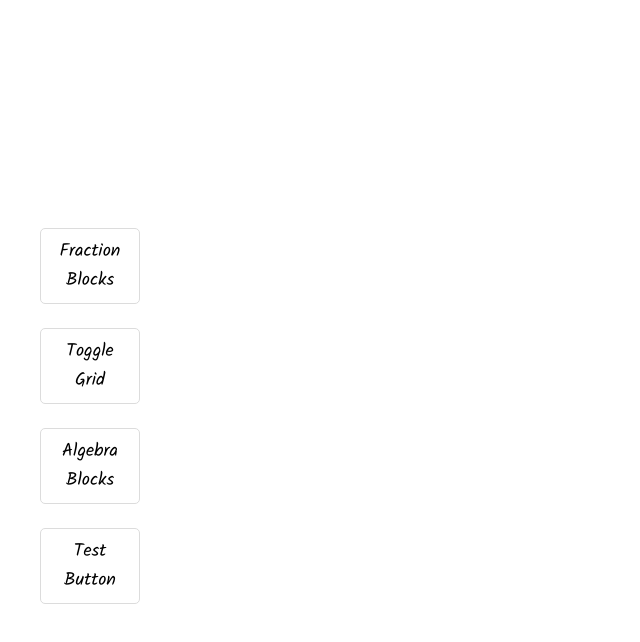
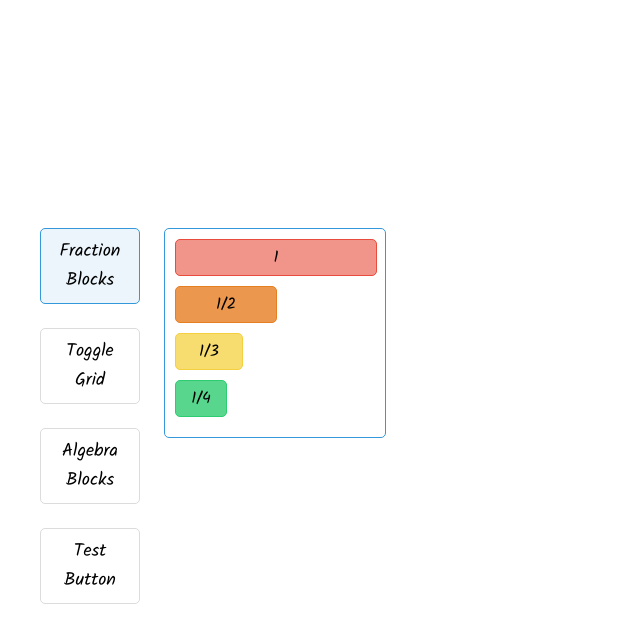
Before and after one commit to jaedoherty/algebra, a React (Create React App) app: page / in a window 1280 px wide. Both pictures are taken after a click on the button "Fraction Blocks". Shown: the top 642 px of the page, without its empty margins (0-640 px from the left). Built offline with nearby package versions, Linux system fonts and the light colour scheme.

Commit message:
Add fraction blocks menu

```diff
--- /dev/null
+++ b/src/components/FractionBlock/FractionBlock.css
@@ -0,0 +1,32 @@
+.fraction-block {
+    border-radius: 5px;
+    height: 35px;
+    display: flex;
+    justify-content: center;
+    align-items: center;
+    margin-bottom: 10px;
+}
+
+.block-1 {
+    background-color: #f1948a;
+    border: 1px solid #e74c3c;
+    width: 100%;
+}
+
+.block-2 {
+    border: 1px solid #e67e22;
+    background-color: #eb984e;
+    width: 50%;
+}
+
+.block-3 {
+    border: 1px solid #f4d03f;
+    background-color: #f7dc6f;
+    width: 33%;
+}
+
+.block-4 {
+    border: 1px solid #2ecc71;
+    background-color: #58d68d;
+    width: 25%;
+}
--- /dev/null
+++ b/src/components/FractionBlock/FractionBlock.jsx
@@ -0,0 +1,7 @@
+import './FractionBlock.css'
+
+const FractionBlock = (props) => {
+    return (<div className={`fraction-block block-${props.denom}`}>{props.denom === 1 ? 1 : `1/${props.denom}`}</div>)
+}
+
+export default FractionBlock;
--- /dev/null
+++ b/src/components/FractionBlocks/FractionBlocks.css
@@ -0,0 +1,9 @@
+.fraction-blocks {
+    width: 200px;
+    border: 1px solid #3498db;;
+    position: absolute;
+    left: 164px;
+    top: 12px;
+    border-radius: 5px;
+    padding: 10px;
+}
--- /dev/null
+++ b/src/components/FractionBlocks/FractionBlocks.jsx
@@ -0,0 +1,15 @@
+import './FractionBlocks.css'
+import FractionBlock from '../FractionBlock/FractionBlock';
+
+const FractionBlocks = () => {
+    return (
+        <div className="fraction-blocks">
+            <FractionBlock denom={1} />
+            <FractionBlock denom={2} />
+            <FractionBlock denom={3} />
+            <FractionBlock denom={4} />
+        </div>
+    )
+}
+
+export default FractionBlocks;
--- a/src/components/Toolbar/Toolbar.css
+++ b/src/components/Toolbar/Toolbar.css
@@ -4,3 +4,7 @@
     top: calc(50% - 200px);
     list-style: none;
 }
+
+.toolbar-item {
+    display: flex;
+}
--- a/src/components/Toolbar/Toolbar.jsx
+++ b/src/components/Toolbar/Toolbar.jsx
@@ -1,24 +1,33 @@
-import ToolbarButton from '../ToolbarButton/ToolbarButton'
+import ToolbarButton from "../ToolbarButton/ToolbarButton";
+import FractionBlocks from "../FractionBlocks/FractionBlocks";
+import { useState } from "react";
 
-import './Toolbar.css'
+import "./Toolbar.css";
 
 const Toolbar = (props) => {
+  const [isFractionBlocksOpen, setIsFractionBlocksOpen] = useState(false);
   return (
-        <menu className='toolbar'>
-            <li>
-                <ToolbarButton name="Fraction Blocks" color="blue" />
+    <menu className="toolbar">
+      <li className="toolbar-item">
+        <ToolbarButton
+          name="Fraction Blocks"
+          color="blue"
+          onClick={() => setIsFractionBlocksOpen(!isFractionBlocksOpen)}
+          isActive={isFractionBlocksOpen}
+        />
+        {isFractionBlocksOpen && <FractionBlocks />}
       </li>
-            <li>
+      <li className="toolbar-item">
         <ToolbarButton name="Toggle Grid" color="green" />
       </li>
-            <li>
+      <li className="toolbar-item">
         <ToolbarButton name="Algebra Blocks" color="red" />
       </li>
-            <li>
+      <li className="toolbar-item">
         <ToolbarButton name="Test Button" color="yellow" />
       </li>
     </menu>
-    )
-}
+  );
+};
 
 export default Toolbar;
--- a/src/components/ToolbarButton/ToolbarButton.css
+++ b/src/components/ToolbarButton/ToolbarButton.css
@@ -11,6 +11,11 @@
 }
 
 .blue-button:hover {
+    border-color: #3498db;
+    background-color: #ebf5fb;
+}
+
+.blue-button.active {
     border-color: #3498db;
     background-color: #ebf5fb;
 }
--- a/src/components/ToolbarButton/ToolbarButton.jsx
+++ b/src/components/ToolbarButton/ToolbarButton.jsx
@@ -1,7 +1,16 @@
-import './ToolbarButton.css'
+import "./ToolbarButton.css";
 
 const ToolbarButton = (props) => {
-    return <button className={`toolbar-button ${props.color}-button`}>{props.name}</button>
-}
+  return (
+    <button
+      className={`toolbar-button ${props.color}-button ${
+        props.isActive ? "active" : ""
+      }`}
+      onClick={props.onClick}
+    >
+      {props.name}
+    </button>
+  );
+};
 
 export default ToolbarButton;
```
Lines whose indentation alone changed are shown as unchanged.
